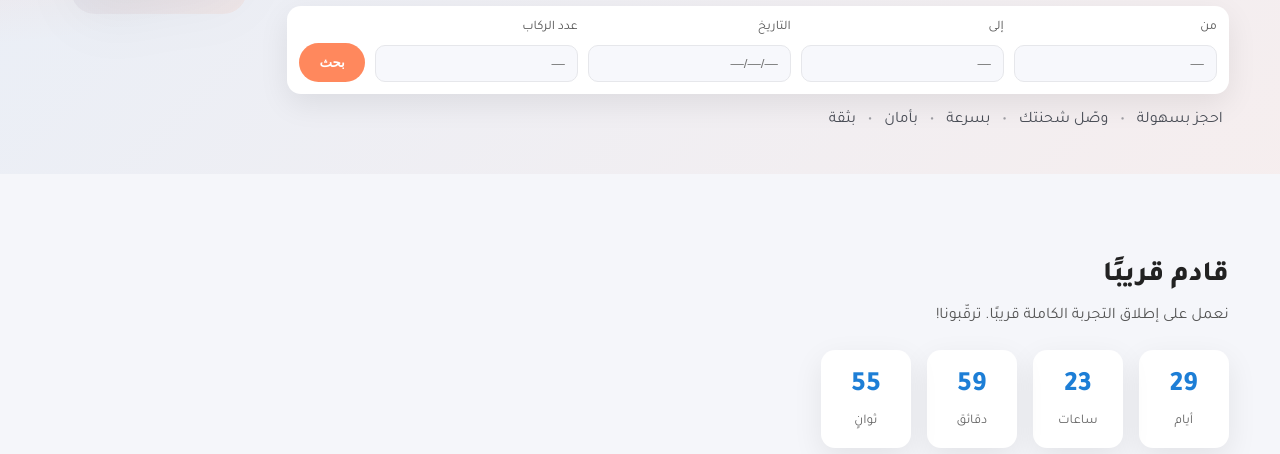
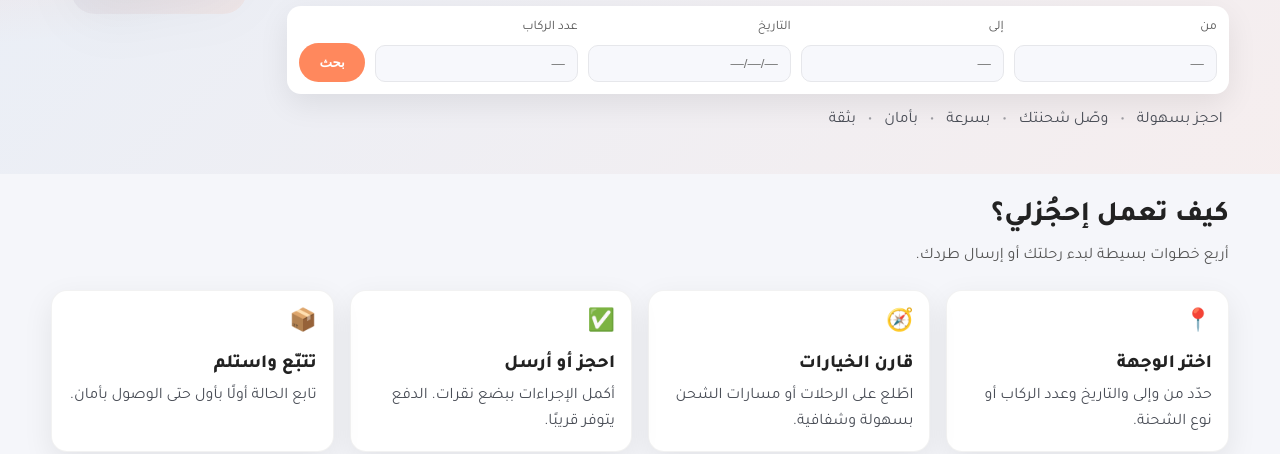
Before and after one commit to amjad996/ehjozly-website, a plain HTML site: page index.html in a window 1280 px wide. Shown: the part 346-800 px from the top of the page. Drawn offline with nearby package versions, Linux system fonts and the light colour scheme.

Commit message:
new section added for home page

```diff
--- a/index.html
+++ b/index.html
@@ -115,6 +115,36 @@
       </div>
     </section>
 
+    <!-- How It Works -->
+    <section class="howit" data-reveal>
+      <div class="container">
+        <h2 class="section-title" data-i18n="howitTitle">كيف تعمل إحجُزلي؟</h2>
+        <p class="section-sub" data-i18n="howitSub">أربع خطوات بسيطة لبدء رحلتك أو إرسال طردك.</p>
+        <div class="howit-grid">
+          <div class="howit-step">
+            <div class="hi-ico" aria-hidden="true">📍</div>
+            <h3 class="hi-title" data-i18n="howit1Title">اختر الوجهة</h3>
+            <p class="hi-text" data-i18n="howit1Text">حدّد من وإلى والتاريخ وعدد الركاب أو نوع الشحنة.</p>
+          </div>
+          <div class="howit-step">
+            <div class="hi-ico" aria-hidden="true">🧭</div>
+            <h3 class="hi-title" data-i18n="howit2Title">قارن الخيارات</h3>
+            <p class="hi-text" data-i18n="howit2Text">اطّلع على الرحلات أو مسارات الشحن بسهولة وشفافية.</p>
+          </div>
+          <div class="howit-step">
+            <div class="hi-ico" aria-hidden="true">✅</div>
+            <h3 class="hi-title" data-i18n="howit3Title">احجز أو أرسل</h3>
+            <p class="hi-text" data-i18n="howit3Text">أكمل الإجراءات ببضع نقرات. الدفع يتوفر قريبًا.</p>
+          </div>
+          <div class="howit-step">
+            <div class="hi-ico" aria-hidden="true">📦</div>
+            <h3 class="hi-title" data-i18n="howit4Title">تتبّع واستلم</h3>
+            <p class="hi-text" data-i18n="howit4Text">تابع الحالة أولًا بأول حتى الوصول بأمان.</p>
+          </div>
+        </div>
+      </div>
+    </section>
+
     <!-- Coming Soon Countdown -->
     <section id="coming-soon" class="coming-soon" data-reveal>
       <div class="container">
--- a/script.js
+++ b/script.js
@@ -20,7 +20,13 @@
       from: 'من', to: 'إلى', date: 'التاريخ', passengers: 'عدد الركاب', search: 'بحث',
       usp1: 'احجز بسهولة', usp2: 'وصّل شحنتك', usp3: 'بسرعة', usp4: 'بأمان', usp5: 'بثقة',
       comingSoon: 'قادم قريبًا', comingSoonSub: 'نعمل على إطلاق التجربة الكاملة قريبًا. ترقّبونا!',
-      days: 'أيام', hours: 'ساعات', minutes: 'دقائق', seconds: 'ثوانٍ'
+      days: 'أيام', hours: 'ساعات', minutes: 'دقائق', seconds: 'ثوانٍ',
+      // how it works
+      howitTitle: 'كيف تعمل إحجُزلي؟', howitSub: 'أربع خطوات بسيطة لبدء رحلتك أو إرسال طردك.',
+      howit1Title: 'اختر الوجهة', howit1Text: 'حدّد من وإلى والتاريخ وعدد الركاب أو نوع الشحنة.',
+      howit2Title: 'قارن الخيارات', howit2Text: 'اطّلع على الرحلات أو مسارات الشحن بسهولة وشفافية.',
+      howit3Title: 'احجز أو أرسل', howit3Text: 'أكمل الإجراءات ببضع نقرات. الدفع يتوفر قريبًا.',
+      howit4Title: 'تتبّع واستلم', howit4Text: 'تابع الحالة أولًا بأول حتى الوصول بأمان.'
     },
     en: {
       // nav
@@ -32,7 +38,13 @@
       from: 'From', to: 'To', date: 'Date', passengers: 'Passengers', search: 'Search',
       usp1: 'Book easily', usp2: 'Ship parcels', usp3: 'Fast', usp4: 'Safe', usp5: 'Trusted',
       comingSoon: 'Coming Soon', comingSoonSub: 'We are launching the full experience soon. Stay tuned!',
-      days: 'Days', hours: 'Hours', minutes: 'Minutes', seconds: 'Seconds'
+      days: 'Days', hours: 'Hours', minutes: 'Minutes', seconds: 'Seconds',
+      // how it works
+      howitTitle: 'How it works', howitSub: 'Four simple steps to start your trip or send a parcel.',
+      howit1Title: 'Choose destination', howit1Text: 'Set from, to, date, and passengers or parcel type.',
+      howit2Title: 'Compare options', howit2Text: 'Browse trips or shipping routes clearly.',
+      howit3Title: 'Book or ship', howit3Text: 'Complete in a few clicks. Payments arriving soon.',
+      howit4Title: 'Track and receive', howit4Text: 'Follow status until safe arrival.'
     }
   };
 
--- a/styles.css
+++ b/styles.css
@@ -104,6 +104,17 @@
 .card-title{margin:8px 0 4px;font-weight:800}
 .card-sub{margin:0;color:#555}
 
+/* How It Works */
+.howit{padding:20px 0 80px}
+.howit-grid{display:grid;grid-template-columns:repeat(4,1fr);gap:16px}
+.howit-step{background:#fff;border:1px solid rgba(0,0,0,.05);border-radius:16px;padding:16px;box-shadow:var(--shadow);transition:transform .2s ease}
+.howit-step:hover{transform:translateY(-3px)}
+.hi-ico{font-size:22px}
+.hi-title{margin:8px 0 4px;font-weight:800}
+.hi-text{margin:0;color:#4a4e57}
+@media (max-width: 980px){.howit-grid{grid-template-columns:repeat(2,1fr)}}
+@media (max-width: 620px){.howit-grid{grid-template-columns:1fr}}
+
 /* Footer */
 .site-footer{background:#0f1722;color:#cfd6e4;padding:24px 0}
 .footer-inner{display:flex;align-items:center;justify-content:space-between}
```
